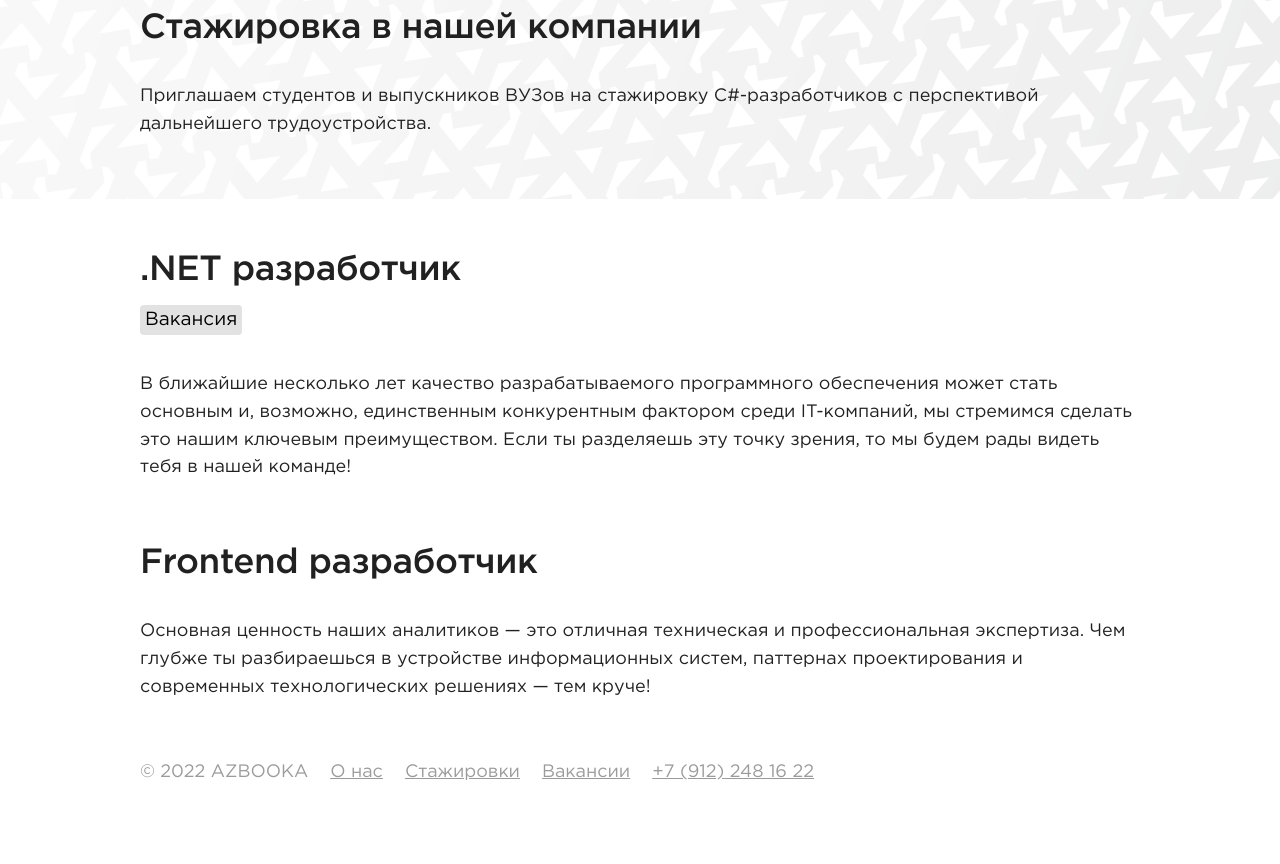
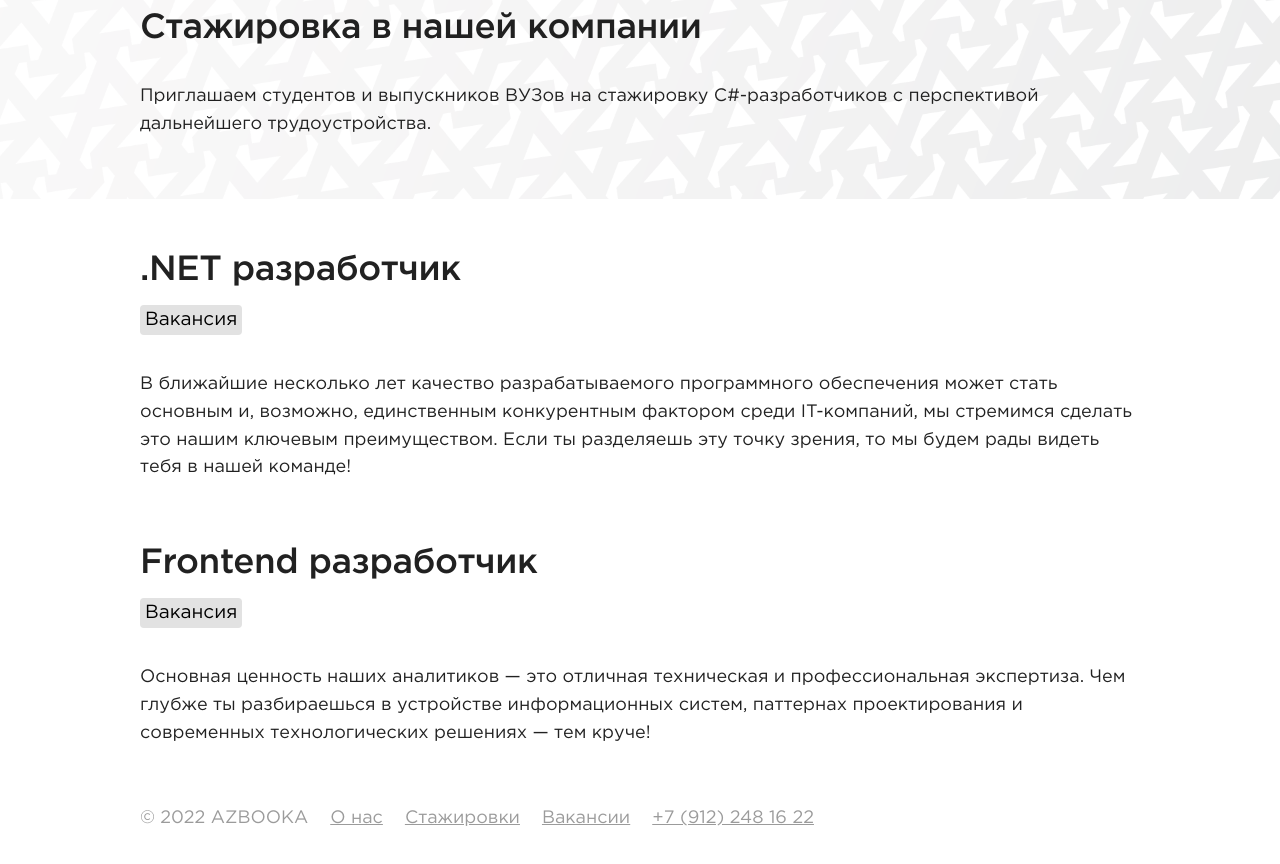
Before and after one commit to Azbooka/azbooka.github.io, a plain HTML site: page index.html in a window 1280 px wide. Shown: the part 924-1788 px from the top of the page. Before the commit the page ends 1766 px from the top, so only its background shows below. Drawn offline with nearby package versions, Linux system fonts and the light colour scheme.

Commit message:
Update app.html

```diff
--- a/app/app.html
+++ b/app/app.html
@@ -261,13 +261,13 @@
                         <h1 class="info-about__title">
                             Frontend разработчик
                         </h1>
-<!--                        <div class="info-about__cloun-block tag-cloud">-->
-<!--                            <div class="tag-cloud__items">-->
-<!--                                <div class="tag-cloud__unit">-->
-<!--                                    Вакансия-->
-<!--                                </div>-->
-<!--                            </div>-->
-<!--                        </div>-->
+                        <div class="info-about__cloun-block tag-cloud">
+                            <div class="tag-cloud__items">
+                               <div class="tag-cloud__unit">
+                                   Вакансия
+                                </div>
+                            </div>
+                        </div>
 
                         <p>
                             Основная ценность наших аналитиков — это отличная техническая и профессиональная экспертиза.
```
